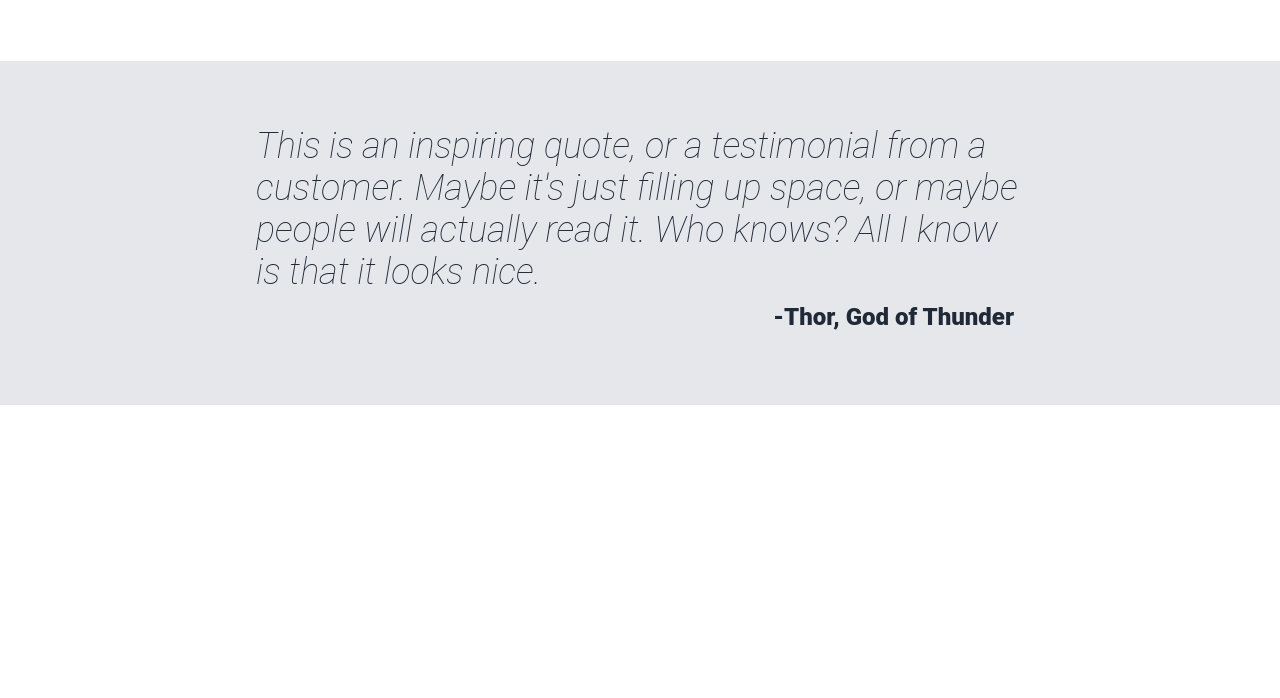
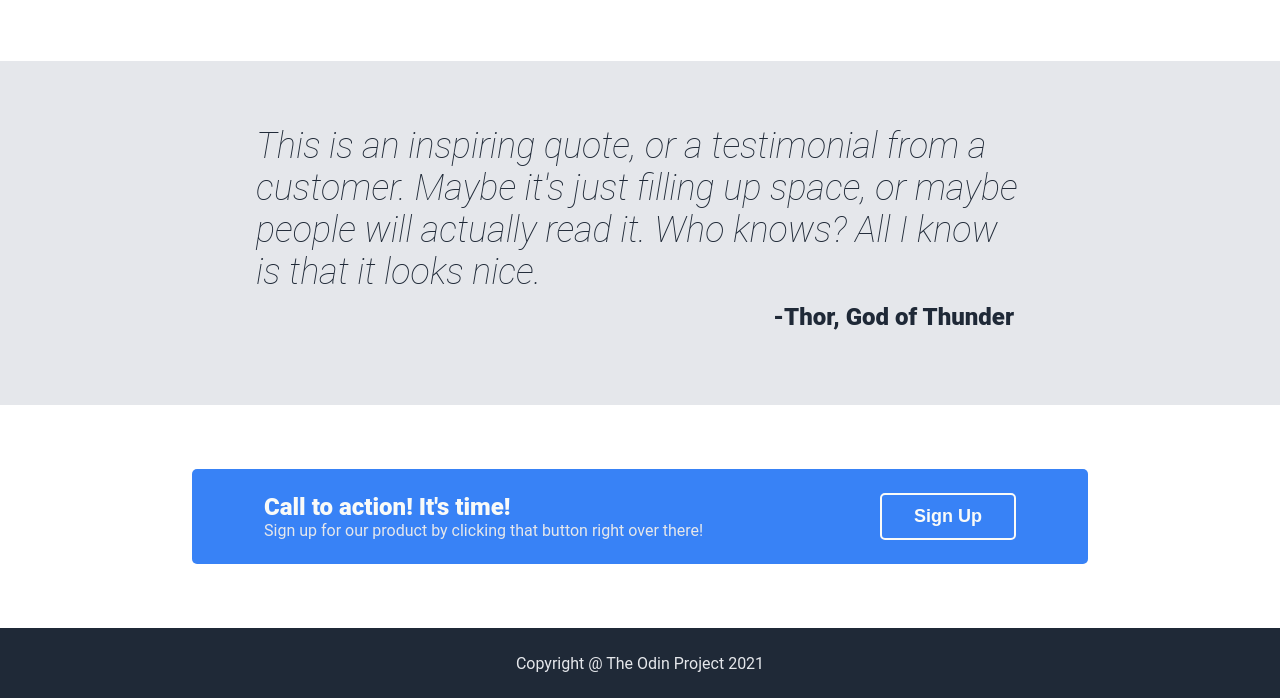
Before and after one commit to sigmu92/landing-page, a plain HTML site: page index.html in a window 1280 px wide. Shown: the part 816-1514 px from the top of the page. Before the commit the page ends 1221 px from the top, so only its background shows below. Drawn offline with Linux system fonts and the light colour scheme.

Commit message:
add html and css for section 4 and the footer

```diff
--- a/index.html
+++ b/index.html
@@ -58,5 +58,17 @@
             -Thor, God of Thunder
         </div>
     </div>
+    <div class="section-four">
+        <div class="action">
+            <div>
+                <div class="action-title">Call to action! It's time!</div>
+                <div class="action-words">Sign up for our product by clicking that button right over there!</div>
+            </div>
+            <button class="call-button">Sign Up</button>
+        </div>
+    </div>
+    <div class="footer">
+        Copyright @ The Odin Project 2021
+    </div>
 </body>
 </html>
--- a/styles.css
+++ b/styles.css
@@ -151,6 +151,47 @@ a {
 
 }
 
+.section-four{
+    padding: 5% 15% 5% 15%;
+    display: flex;
+    justify-content: center;
+    align-items: center;
+}
+
+.action {
+    background-color: #3882F6;
+    border-style: none;
+    border-radius: 5px;
+    width: 100%;
+    display: flex;
+    justify-content: space-between;
+    padding: 24px 72px;
+}
+
+
+.action-title {
+    color: #F9FAF8;
+    font-size: 24px;
+    font-weight: 900;
+}
+
+.action-words {
+    color: #E5E7EB;
+}
+
+.call-button {
+    border-style: solid;
+    border-width: 2px;
+    border-color: #F9FAF8;
+}
+
+.footer {
+    background-color: #1F2937;
+    color: #E5E7Eb;
+    justify-content: center;
+    text-align: center;
+    padding: 2% 0;
+}
 
 
 button {
```
